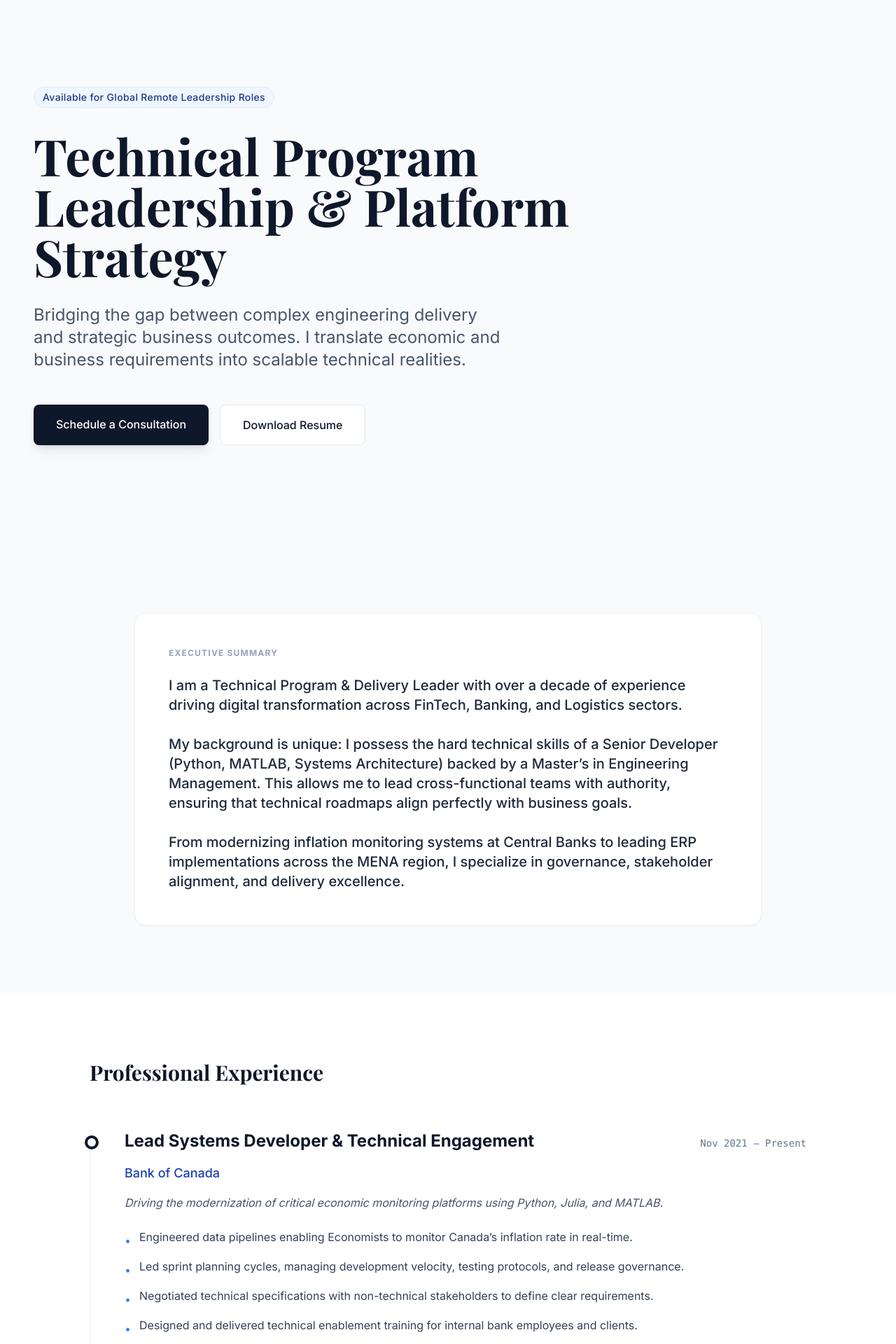
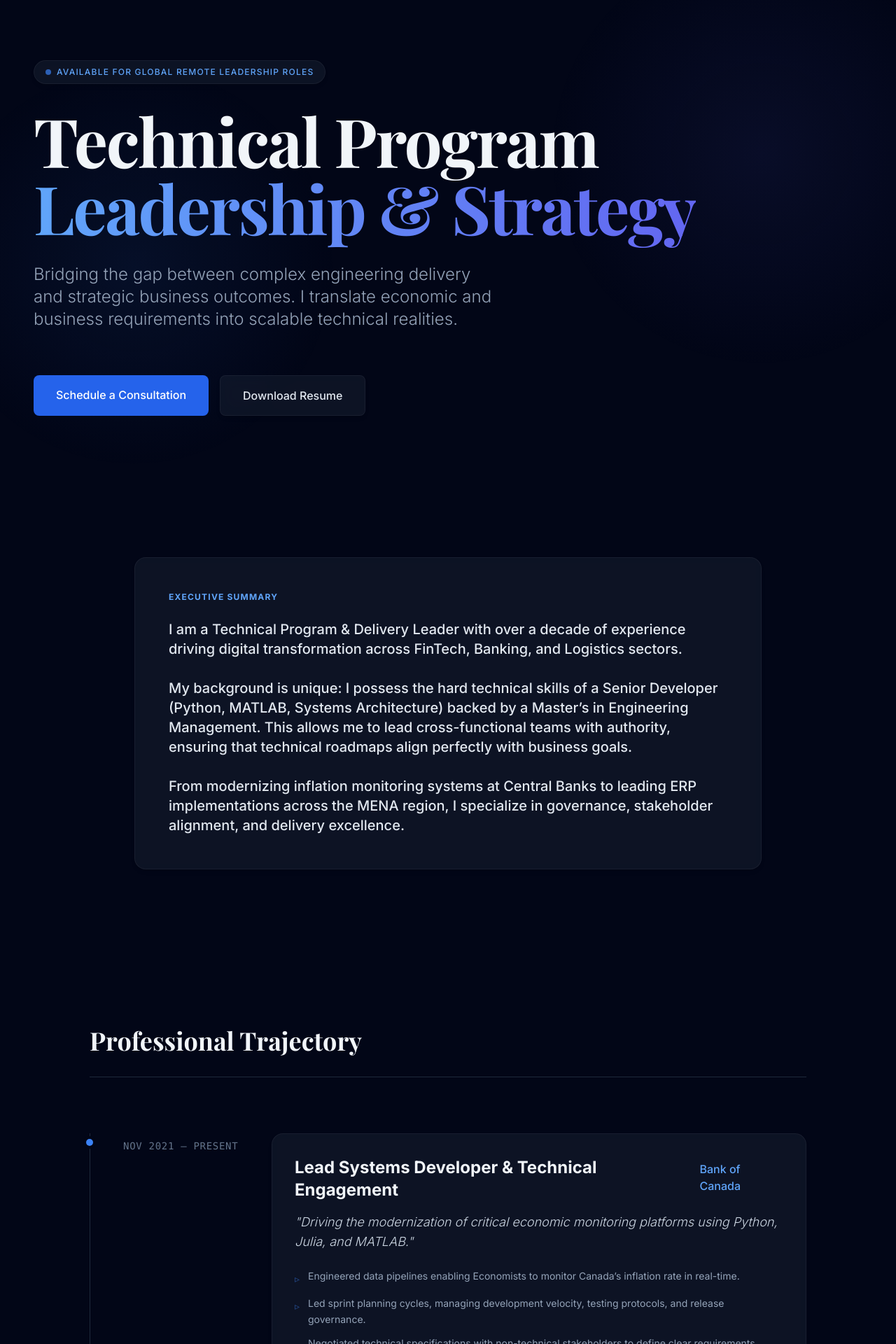
Before and after one commit to Richardbekhazi/richardbekhazi, a Next.js app: page / in a window 1280 px wide. Shown: the part 20-1940 px from the top of the page at 70% size. Built offline with nearby package versions, Linux system fonts and the light colour scheme; a web font is replaced by a local one.

Commit message:
style: enhance UI with improved color scheme and glassmorphism effects; update layout for better visibility

```diff
--- a/app/components/About.tsx
+++ b/app/components/About.tsx
@@ -4,18 +4,20 @@ import { about } from "../../lib/data";
 
 export const About = () => {
   return (
-    <section className="py-24 px-6 md:px-12 bg-[#F9FAFB]">
+    <section className="py-24 px-6 md:px-12 relative z-10">
       <div className="max-w-4xl mx-auto">
         <motion.div
-          initial={{ opacity: 0 }}
-          whileInView={{ opacity: 1 }}
+          initial={{ opacity: 0, y: 20 }}
+          whileInView={{ opacity: 1, y: 0 }}
           viewport={{ once: true }}
-          className="bg-white p-8 md:p-12 rounded-2xl shadow-sm border border-slate-100"
+          className="glass-card p-8 md:p-12 rounded-2xl"
         >
-          <h2 className="text-xs font-bold tracking-widest text-slate-400 uppercase mb-6">
+          {/* Changed text color to blue-400 for visibility */}
+          <h2 className="text-xs font-bold tracking-widest text-blue-400 uppercase mb-6">
             {about.heading}
           </h2>
-          <div className="text-lg md:text-xl leading-relaxed text-slate-800 font-medium whitespace-pre-line">
+          {/* Changed text color to slate-200 */}
+          <div className="text-lg md:text-xl leading-relaxed text-slate-200 font-medium whitespace-pre-line">
             {about.content}
           </div>
         </motion.div>
--- a/app/components/Experience.tsx
+++ b/app/components/Experience.tsx
@@ -1,49 +1,57 @@
 "use client";
 import { motion } from "framer-motion";
-import { experience } from "../../lib/data";
+import { experience } from  "../../lib/data";
 
 export const Experience = () => {
   return (
-    <section className="py-24 px-6 md:px-12 bg-white">
+    <section className="py-32 px-6 md:px-12">
       <div className="max-w-5xl mx-auto">
         <motion.h2
           initial={{ opacity: 0 }}
           whileInView={{ opacity: 1 }}
           viewport={{ once: true }}
-          className="text-3xl font-playfair font-bold mb-16 text-slate-900"
+          className="text-4xl font-playfair font-bold mb-20 text-slate-100 border-b border-slate-800 pb-8"
         >
-          Professional Experience
+          Professional Trajectory
         </motion.h2>
 
-        <div className="space-y-16 border-l-2 border-slate-100 pl-8 md:pl-12">
+        <div className="space-y-12">
           {experience.map((job, index) => (
             <motion.div
               key={index}
-              initial={{ opacity: 0, x: -20 }}
-              whileInView={{ opacity: 1, x: 0 }}
+              initial={{ opacity: 0, y: 20 }}
+              whileInView={{ opacity: 1, y: 0 }}
               viewport={{ once: true }}
               transition={{ delay: index * 0.1 }}
-              className="relative"
+              className="group relative"
             >
-              {/* Timeline Dot */}
-              <div className="absolute -left-[41px] md:-left-[57px] top-2 w-5 h-5 rounded-full bg-white border-4 border-slate-900" />
+              <div className="absolute left-0 top-0 bottom-0 w-px bg-slate-800 hidden md:block" />
 
-              <div className="flex flex-col md:flex-row md:items-baseline justify-between mb-4">
-                <h3 className="text-2xl font-bold text-slate-900">{job.role}</h3>
-                <span className="text-slate-500 font-medium font-mono text-sm">{job.period}</span>
+              <div className="grid grid-cols-1 md:grid-cols-[180px_1fr] gap-8 md:pl-12 relative">
+                <div className="absolute left-[-5px] top-2 w-2.5 h-2.5 rounded-full bg-blue-500 ring-4 ring-slate-950 hidden md:block group-hover:scale-150 transition-transform duration-300" />
+
+                <div className="text-sm font-mono text-slate-500 uppercase tracking-wider pt-2">
+                  {job.period}
                 </div>
 
-              <h4 className="text-lg text-blue-800 font-medium mb-4">{job.company}</h4>
-              <p className="text-slate-600 mb-6 italic">{job.description}</p>
+                <div className="glass-card p-8 rounded-2xl hover:bg-white/[0.03] transition-colors">
+                  <div className="flex flex-col md:flex-row md:items-baseline justify-between mb-4">
+                    <h3 className="text-2xl font-bold text-slate-100">{job.role}</h3>
+                    <h4 className="text-blue-400 font-medium mt-1 md:mt-0">{job.company}</h4>
+                  </div>
+
+                  <p className="text-slate-300 mb-6 italic font-light text-lg">"{job.description}"</p>
 
                   <ul className="space-y-3">
                     {job.highlights.map((item, i) => (
-                  <li key={i} className="flex items-start text-slate-700">
-                    <span className="mr-3 text-blue-500 mt-1.5">•</span>
-                    <span className="leading-relaxed">{item}</span>
+                      <li key={i} className="flex items-start text-slate-400 text-sm leading-relaxed">
+                        <span className="mr-3 text-blue-500/50 mt-1">▹</span>
+                        {item}
                       </li>
                     ))}
                   </ul>
+                </div>
+              </div>
             </motion.div>
           ))}
         </div>
--- a/app/components/Hero.tsx
+++ b/app/components/Hero.tsx
@@ -1,39 +1,46 @@
 "use client";
 import { motion } from "framer-motion";
-import { hero, siteConfig } from "../../lib/data";
+import { hero } from "../../lib/data";
 
 export const Hero = () => {
   return (
-    <section className="relative h-screen flex flex-col justify-center px-6 md:px-12 max-w-7xl mx-auto">
+    <section className="relative min-h-[90vh] flex flex-col justify-center px-6 md:px-12 max-w-7xl mx-auto">
       <motion.div
-        initial={{ opacity: 0, y: 20 }}
+        initial={{ opacity: 0, y: 30 }}
         animate={{ opacity: 1, y: 0 }}
-        transition={{ duration: 0.8, ease: "easeOut" }}
-        className="space-y-8 max-w-4xl"
+        transition={{ duration: 0.8, ease: [0.22, 1, 0.36, 1] }} // sophisticated bezier curve
+        className="space-y-8 max-w-5xl"
       >
-        <span className="inline-block px-3 py-1 text-sm font-medium tracking-wide text-blue-900 bg-blue-50 rounded-full border border-blue-100">
+        {/* Status Badge */}
+        <div className="inline-flex items-center gap-2 px-4 py-2 rounded-full glass-card text-xs font-medium tracking-widest uppercase text-blue-400">
+          <span className="w-2 h-2 rounded-full bg-blue-500 animate-pulse" />
           {hero.badge}
-        </span>
+        </div>
 
-        <h1 className="text-5xl md:text-7xl font-playfair font-bold leading-tight text-slate-900">
-          {hero.heading}
+        {/* Massive Headline with Gradient Text */}
+        <h1 className="text-5xl md:text-8xl font-playfair font-bold leading-[1.1] tracking-tight">
+          <span className="text-slate-100">Technical Program</span> <br />
+          <span className="text-transparent bg-clip-text bg-gradient-to-r from-blue-400 to-indigo-500">
+            Leadership & Strategy
+          </span>
         </h1>
 
-        <p className="text-xl md:text-2xl text-slate-600 max-w-2xl leading-relaxed">
+        <p className="text-xl md:text-2xl text-slate-400 max-w-2xl leading-relaxed font-light">
           {hero.subheading}
         </p>
 
-        <div className="flex flex-wrap gap-4 pt-4">
+        <div className="flex flex-wrap gap-4 pt-8">
           <a
             href="#contact"
-            className="px-8 py-4 bg-slate-900 text-white font-medium rounded-lg hover:bg-slate-800 transition-colors shadow-lg shadow-slate-900/10"
+            className="group relative px-8 py-4 bg-blue-600 text-white font-medium rounded-lg overflow-hidden transition-all hover:scale-105 hover:shadow-[0_0_40px_-10px_rgba(59,130,246,0.5)]"
           >
-            {hero.primaryCta}
+            <div className="absolute inset-0 w-full h-full bg-gradient-to-r from-transparent via-white/20 to-transparent -translate-x-full group-hover:animate-[shimmer_1.5s_infinite]" />
+            <span className="relative">{hero.primaryCta}</span>
           </a>
           <a
             href="/Richard_Bekhazi_Resume_2024.pdf"
             target="_blank"
-            className="px-8 py-4 bg-white text-slate-900 border border-slate-200 font-medium rounded-lg hover:bg-slate-50 transition-colors"
+            className="px-8 py-4 glass-card text-slate-200 font-medium rounded-lg hover:bg-white/5 transition-all hover:border-white/20"
           >
             {hero.secondaryCta}
           </a>
--- a/app/globals.css
+++ b/app/globals.css
@@ -3,17 +3,40 @@
 @tailwind utilities;
 
 :root {
-  --foreground-rgb: 0, 0, 0;
-  --background-start-rgb: 249, 250, 251; /* Alabaster */
-  --background-end-rgb: 255, 255, 255;
+  /* Slate 950 - Deepest Blue/Black */
+  --background: #020617;
+  /* Slate 50 - Off White text */
+  --foreground: #f8fafc;
 }
 
 body {
-  color: rgb(var(--foreground-rgb));
-  background: rgb(249, 250, 251);
+  color: var(--foreground);
+  background: var(--background);
+  overflow-x: hidden;
 }
 
-/* Optional: Smooth scrolling for the whole html */
+/* 1. The "Awwwards" Ambient Glow Background */
+.ambient-glow {
+  position: fixed;
+  top: 0;
+  left: 0;
+  width: 100vw;
+  height: 100vh;
+  z-index: -1;
+  background:
+    radial-gradient(circle at 15% 50%, rgba(59, 130, 246, 0.08), transparent 25%),
+    radial-gradient(circle at 85% 30%, rgba(99, 102, 241, 0.08), transparent 25%);
+  pointer-events: none;
+}
+
+/* 2. Glassmorphism Cards (Frosted Glass) */
+.glass-card {
+  background: rgba(30, 41, 59, 0.4); /* Translucent Slate */
+  backdrop-filter: blur(12px);
+  border: 1px solid rgba(255, 255, 255, 0.05);
+  box-shadow: 0 4px 6px -1px rgba(0, 0, 0, 0.1), 0 2px 4px -1px rgba(0, 0, 0, 0.06);
+}
+
 html {
   scroll-behavior: smooth;
 }
--- a/app/layout.tsx
+++ b/app/layout.tsx
@@ -6,9 +6,8 @@ const inter = Inter({ subsets: ["latin"], variable: "--font-inter" });
 const playfair = Playfair_Display({ subsets: ["latin"], variable: "--font-playfair" });
 
 export const metadata: Metadata = {
-  title: "Richard Bekhazi | Technical Program Manager",
-  description: "Senior Technical Program Leader and Platform Strategy expert based in Ottawa, Canada. Specializing in FinTech, Data, and Engineering Management.",
-  keywords: ["Technical Program Manager", "Engineering Manager", "Data Strategy", "Bank of Canada", "FinTech", "Remote Leader"],
+  title: "Richard Bekhazi | Technical Program Leader",
+  description: "Executive Portfolio",
 };
 
 export default function RootLayout({
@@ -18,7 +17,10 @@ export default function RootLayout({
 }>) {
   return (
     <html lang="en" className="scroll-smooth">
-      <body className={`${inter.variable} ${playfair.variable} font-sans bg-[#F9FAFB] text-slate-900 antialiased selection:bg-slate-900 selection:text-white`}>
+      {/* FIX: Removed 'bg-[#F9FAFB]' and 'text-slate-900'.
+        Added 'bg-slate-950' and 'text-slate-200' for dark mode visibility.
+      */}
+      <body className={`${inter.variable} ${playfair.variable} font-sans bg-slate-950 text-slate-200 antialiased selection:bg-blue-500 selection:text-white`}>
         {children}
       </body>
     </html>
--- a/app/page.tsx
+++ b/app/page.tsx
@@ -1,6 +1,5 @@
 "use client";
 
-import { motion } from "framer-motion";
 import { Hero } from "./components/Hero";
 import { About } from "./components/About";
 import { Experience } from "./components/Experience";
@@ -10,7 +9,10 @@ import { Contact } from "./components/Contact";
 
 export default function Home() {
   return (
-    <main className="min-h-screen overflow-x-hidden">
+    <main className="min-h-screen relative selection:bg-accent-blue selection:text-white">
+      {/* This creates the premium background effect */}
+      <div className="ambient-glow" />
+
       <Hero />
       <About />
       <Experience />
@@ -18,9 +20,8 @@ export default function Home() {
       <Education />
       <Contact />
 
-      {/* Footer */}
-      <footer className="py-8 text-center text-slate-400 text-sm border-t border-slate-200">
-        <p>&copy; {new Date().getFullYear()} Richard Bekhazi. All rights reserved.</p>
+      <footer className="py-8 text-center text-slate-500 text-sm border-t border-slate-800/50">
+        <p>&copy; {new Date().getFullYear()} Richard Bekhazi. Built with Next.js & Tailwind.</p>
       </footer>
     </main>
   );
--- a/tailwind.config.ts
+++ b/tailwind.config.ts
@@ -4,18 +4,21 @@ const config: Config = {
   content: [
     "./app/**/*.{js,ts,jsx,tsx,mdx}",
     "./components/**/*.{js,ts,jsx,tsx,mdx}",
-    "./lib/**/*.{js,ts,jsx,tsx,mdx}", // Added lib just in case we style anything there
+    "./lib/**/*.{js,ts,jsx,tsx,mdx}",
   ],
   theme: {
     extend: {
       fontFamily: {
-        // This connects the variables in layout.tsx to Tailwind classes
         sans: ["var(--font-inter)", "sans-serif"],
         playfair: ["var(--font-playfair)", "serif"],
       },
       colors: {
-        background: "var(--background)",
-        foreground: "var(--foreground)",
+        // Custom "Midnight Executive" Palette
+        slate: {
+          850: "#151f32",
+          900: "#0f172a",
+          950: "#020617",
+        },
       },
     },
   },
```
Also changed, not shown: app/components/Contact.tsx (+10 -7 lines), app/components/Education.tsx (+10 -13 lines), app/components/Skills.tsx (+10 -10 lines). Lines whose indentation alone changed are shown as unchanged.
